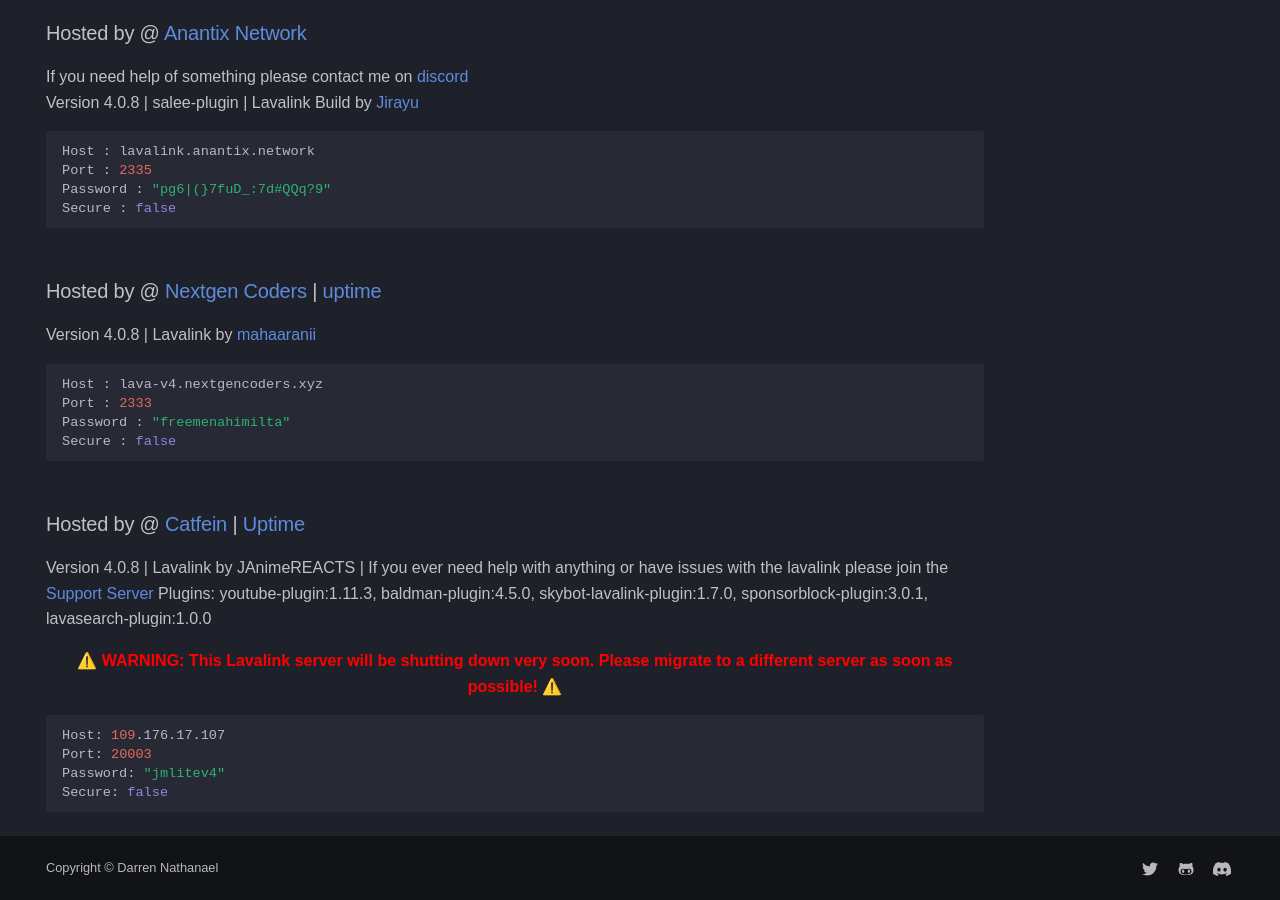
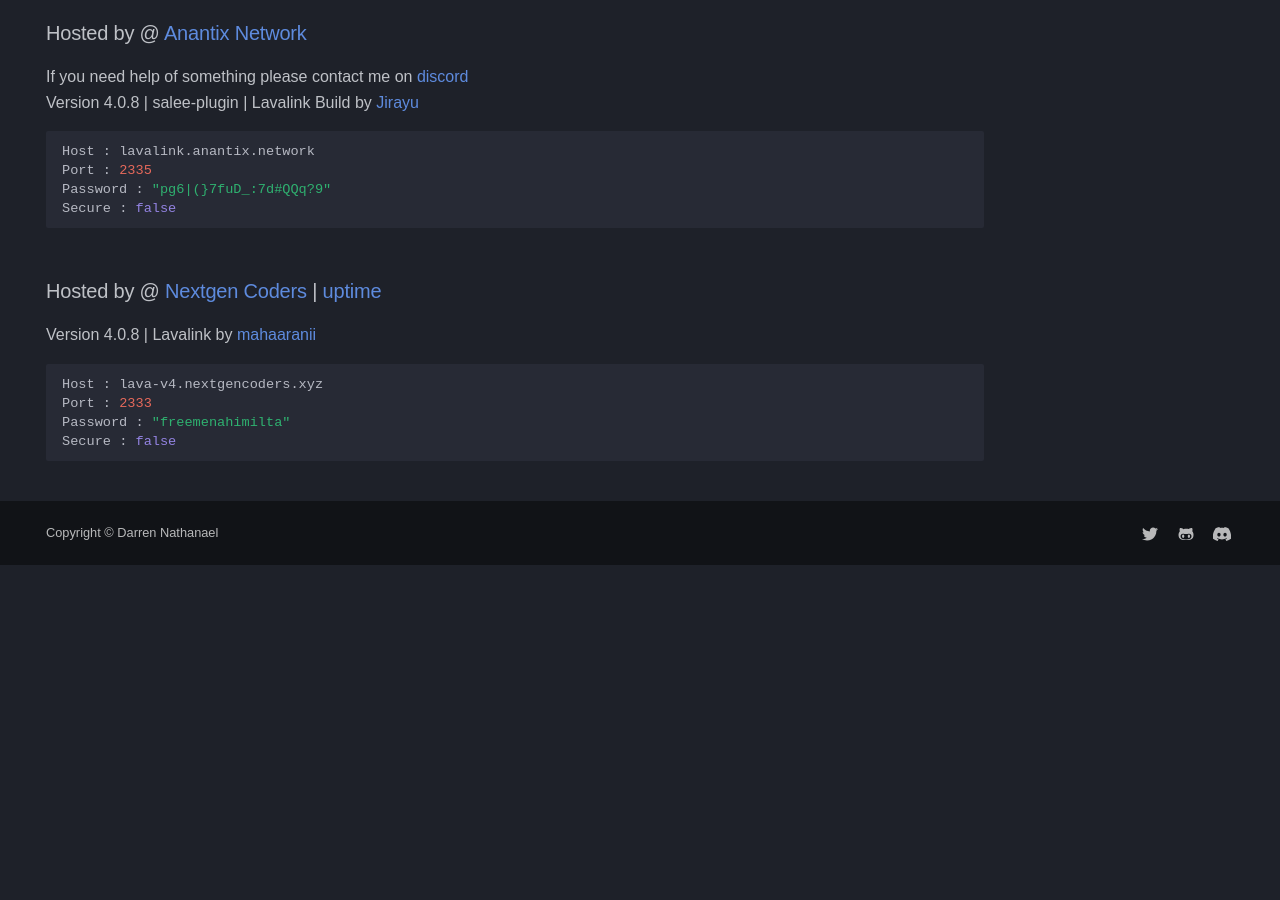
Before and after one commit to DarrenOfficial/lavalink-list, an MkDocs documentation site: the page built from docs/NoSSL/lavalink-without-ssl.md, in a window 1280 px wide and 900 px high, scrolled down 2765 px. Built offline with MkDocs 1.6.1 and Material for MkDocs 9.7.7, drawn with Linux system fonts in a browser that asks for light colours; some web fonts are replaced; comment, search, counter and statistics services are not loaded; a style sheet for code colours, icons or effects is not loaded; after the commit the page ends 3330 px from its top, so only the background shows below that; some of the changed text lies outside the part shown.

Commit message:
Lavalink removed (#638)
Due to the host discontinuing services tomorrow I've decided to remove it early

[It'll be back soon]

````diff
--- a/docs/NoSSL/lavalink-without-ssl.md
+++ b/docs/NoSSL/lavalink-without-ssl.md
@@ -144,15 +144,3 @@ Port : 2333
 Password : "freemenahimilta"
 Secure : false
 ```
-
-### Hosted by @ [Catfein](https://discord.gg/5DQ7XWK5Hy) | [Uptime](https://hetrixtools.com/report/uptime/0da291f13750558ad637bf795974619b/)
-Version 4.0.8 | Lavalink by JAnimeREACTS | If you ever need help with anything or have issues with the lavalink please join the [Support Server](https://discord.gg/Kzc7yCy9uY) Plugins: youtube-plugin:1.11.3, baldman-plugin:4.5.0, skybot-lavalink-plugin:1.7.0, sponsorblock-plugin:3.0.1, lavasearch-plugin:1.0.0
-<div style="color: red; text-align: center; font-size: 16px; font-weight: bold;">
-  ⚠️ WARNING: This Lavalink server will be shutting down very soon. Please migrate to a different server as soon as possible! ⚠️
-</div>
-```bash
-Host: 109.176.17.107
-Port: 20003
-Password: "jmlitev4"
-Secure: false
-```
````
